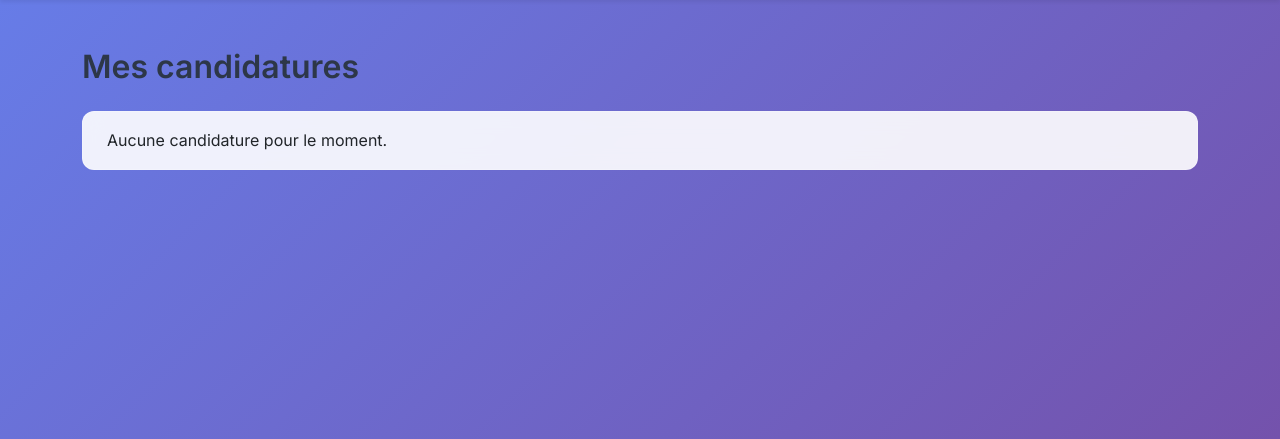
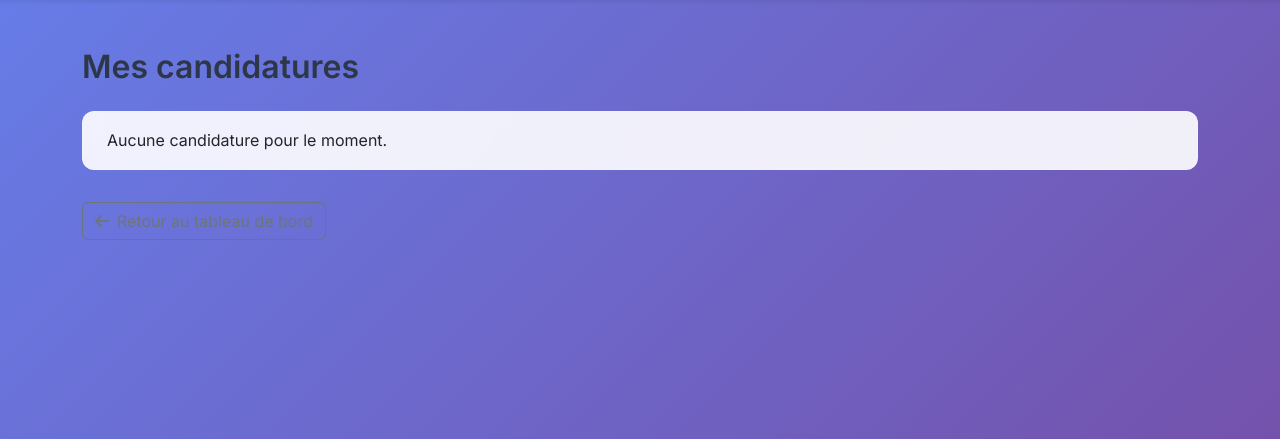
Before and after one commit to Pessidjo-Germann/talent-access, a Django app: page /jobs/mes-candidatures/ in a window 1280 px wide. Shown: the part 80-519 px from the top of the page. Run offline with Django 5.2, Linux system fonts and the light colour scheme; the first user in the database is signed in; data that the repository does not hold is empty.

Commit message:
Add return to dashboard button on candidatures page

```diff
--- a/talent_access/jobs/templates/mes_candidatures.html
+++ b/talent_access/jobs/templates/mes_candidatures.html
@@ -13,5 +13,10 @@
         <li class="list-group-item">Aucune candidature pour le moment.</li>
         {% endfor %}
     </ul>
+    <div class="mt-4">
+        <a href="{% url 'diplome_dashboard' %}" class="btn btn-outline-secondary">
+            <i class="fas fa-arrow-left me-2"></i>Retour au tableau de bord
+        </a>
+    </div>
 </div>
 {% endblock %}
```
